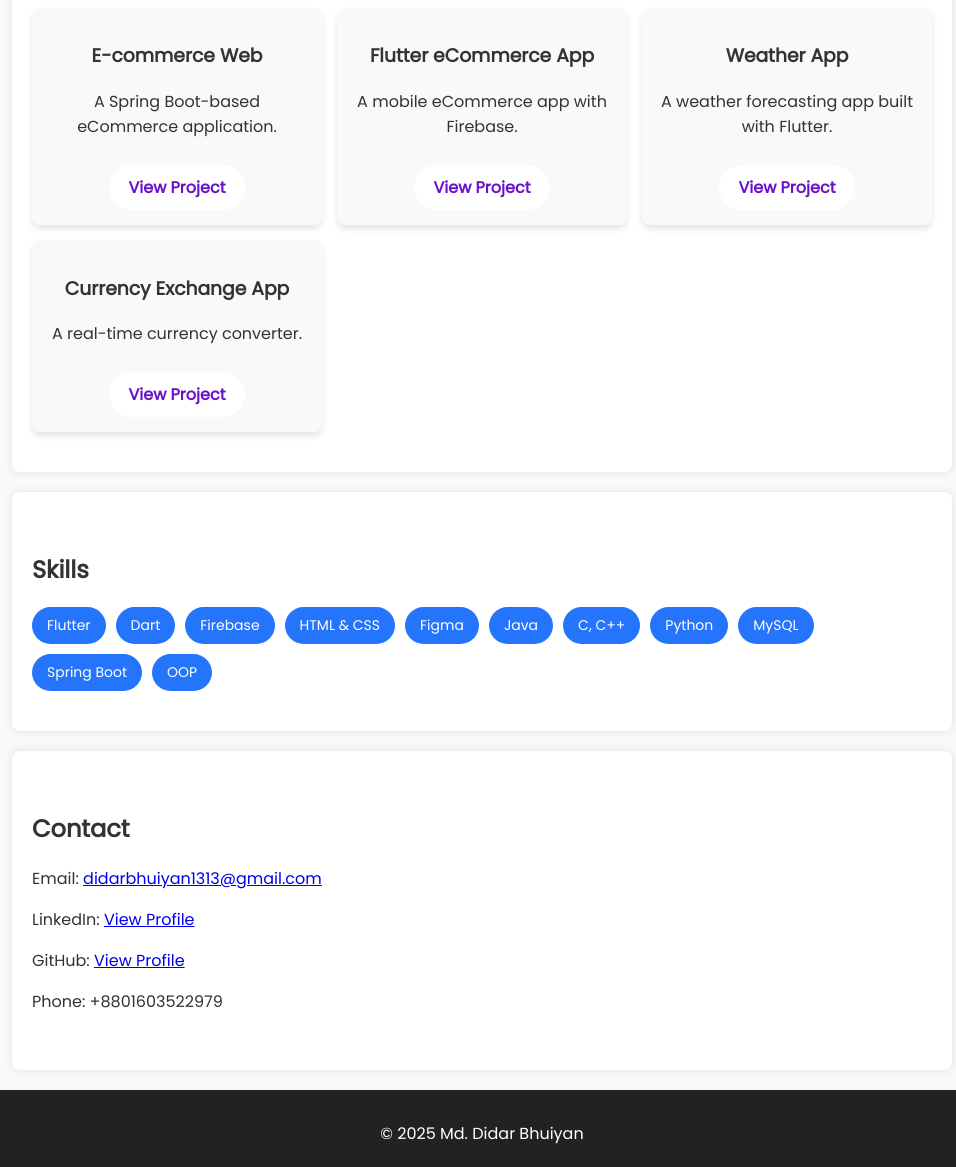
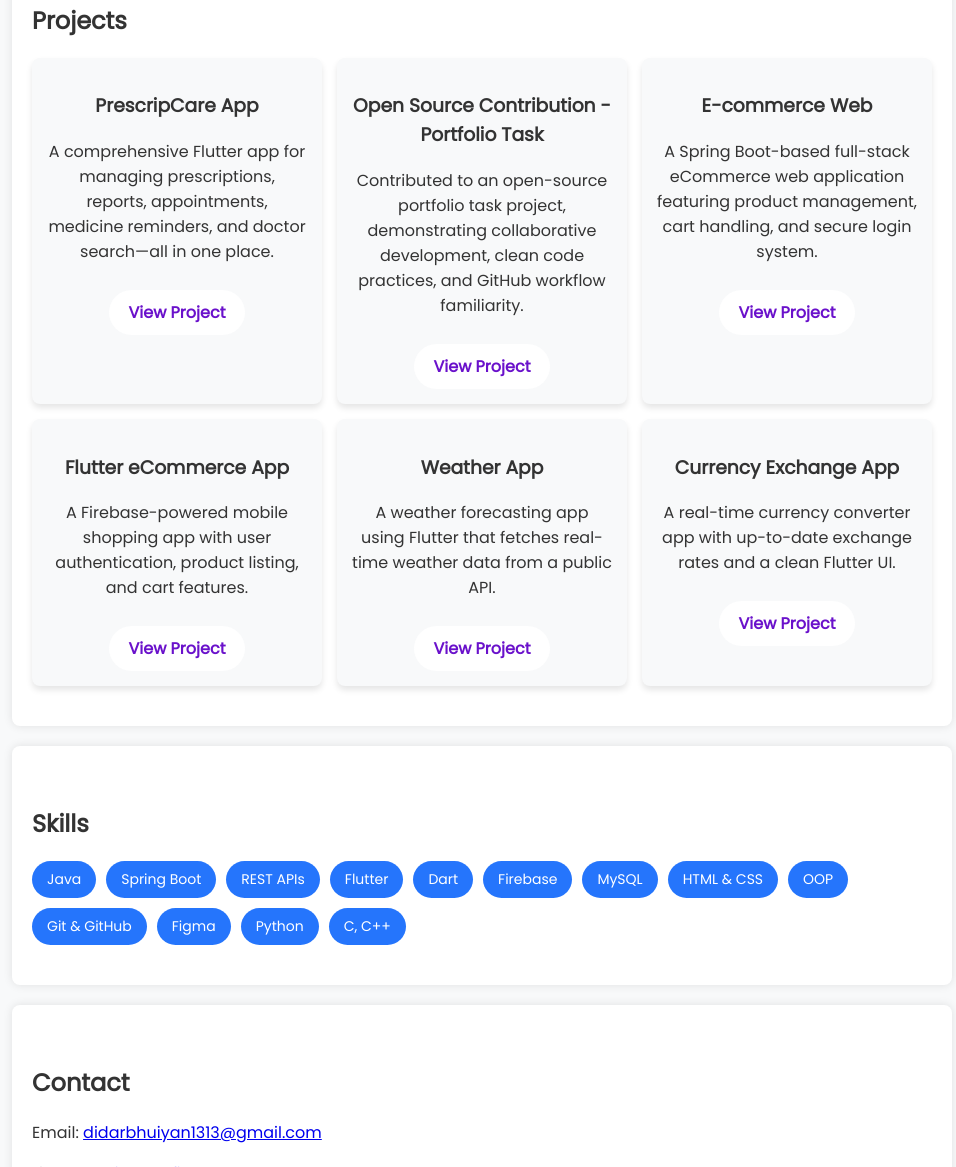
Before and after one commit to Didar1313/Portfolio, a plain HTML site: page index.html in a window 1280 px wide. Shown: the part 888-2055 px from the top of the page, without its empty margins (158-1114 px from the left). Drawn offline with Linux system fonts and the light colour scheme.

Commit message:
updpated

```diff
--- a/index.html
+++ b/index.html
@@ -18,7 +18,7 @@
   <div class="profile">
     <img src="profile.png" alt="Your Photo" />
     <h1>Md. Didar Bhuiyan</h1>
-      <p>Studying Computer Science & Engineering</p>
+    <p>Computer Science & Engineering Graduate | Java & Spring Boot Developer</p>
     <a href="#contact" class="btn">Contact Me</a>
   </div>
 </header>
@@ -34,44 +34,61 @@
 
 <section id="about" class="section">
   <h2>About Me</h2>
-    <p>Motivated Computer Science and Engineering student with a strong foundation in software development, algorithms, and data structures. Passionate about solving problems and building innovative applications.</p>
+  <p>Motivated Computer Science and Engineering graduate with strong foundations in software engineering, Java, and backend development. Recently completed a hands-on course in Java and Spring Boot, enhancing my ability to build scalable backend systems and RESTful APIs. I enjoy solving complex problems and building real-world applications that make an impact.</p>
   <p><strong>Education:</strong> B.Sc. in CSE, Green University of Bangladesh (GPA: 3.42/4)</p>
 </section>
 
 <section id="projects" class="section">
   <h2>Projects</h2>
   <div class="projects-grid">
+
+    <div class="project">
+      <h3>PrescripCare App</h3>
+      <p>A comprehensive Flutter app for managing prescriptions, reports, appointments, medicine reminders, and doctor search—all in one place.</p>
+      <a href="https://github.com/Didar1313/prescripcare" class="btn" target="_blank">View Project</a>
+    </div>
+
+    <div class="project">
+      <h3>Open Source Contribution - Portfolio Task</h3>
+      <p>Contributed to an open-source portfolio task project, demonstrating collaborative development, clean code practices, and GitHub workflow familiarity.</p>
+      <a href="https://github.com/Didar1313/portfolioTask" class="btn" target="_blank">View Project</a>
+    </div>
+
     <div class="project">
       <h3>E-commerce Web</h3>
-        <p>A Spring Boot-based eCommerce application.</p>
+      <p>A Spring Boot-based full-stack eCommerce web application featuring product management, cart handling, and secure login system.</p>
       <a href="https://github.com/Didar1313/e-commerce-web" class="btn" target="_blank">View Project</a>
     </div>
+
     <div class="project">
       <h3>Flutter eCommerce App</h3>
-        <p>A mobile eCommerce app with Firebase.</p>
+      <p>A Firebase-powered mobile shopping app with user authentication, product listing, and cart features.</p>
       <a href="https://github.com/Didar1313/flutter-ecommerce-app" class="btn" target="_blank">View Project</a>
     </div>
+
     <div class="project">
       <h3>Weather App</h3>
-        <p>A weather forecasting app built with Flutter.</p>
+      <p>A weather forecasting app using Flutter that fetches real-time weather data from a public API.</p>
       <a href="https://github.com/Didar1313/flutter_weather_app" class="btn" target="_blank">View Project</a>
     </div>
+
     <div class="project">
       <h3>Currency Exchange App</h3>
-        <p>A real-time currency converter.</p>
+      <p>A real-time currency converter app with up-to-date exchange rates and a clean Flutter UI.</p>
       <a href="https://github.com/Didar1313/currency_exchange_app" class="btn" target="_blank">View Project</a>
     </div>
+
   </div>
 </section>
 
 <section id="skills" class="section">
   <h2>Skills</h2>
   <div class="skills-grid">
+    <span>Java</span> <span>Spring Boot</span> <span>REST APIs</span>
     <span>Flutter</span> <span>Dart</span> <span>Firebase</span>
-      <span>HTML & CSS</span> <span>Figma</span>
-      <span>Java</span> <span>C, C++</span>
-      <span>Python</span> <span>MySQL</span>
-      <span>Spring Boot</span> <span>OOP</span>
+    <span>MySQL</span> <span>HTML & CSS</span> <span>OOP</span>
+    <span>Git & GitHub</span> <span>Figma</span>
+    <span>Python</span> <span>C, C++</span>
   </div>
 </section>
 
```
Lines whose indentation alone changed are shown as unchanged.
